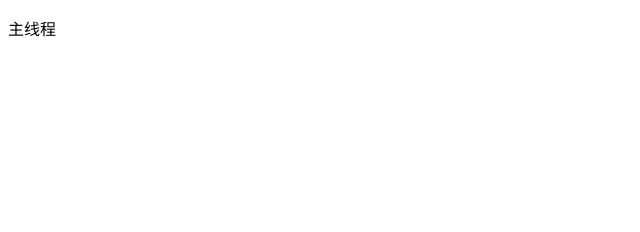
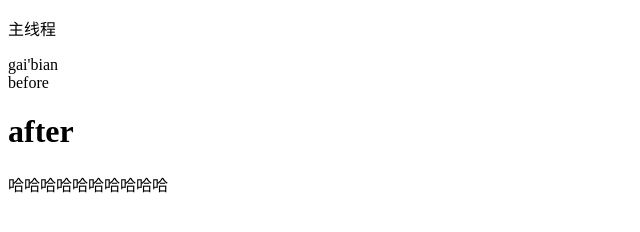
Before and after one commit to w-tutu-m/h5200721w, a plain HTML site: page index.html in a window 1280 px wide. Shown: the whole page, without its empty margins (0-640 px from the left). Drawn offline with Linux system fonts and the light colour scheme.

Commit message:
分支添加内容

```diff
--- a/index.html
+++ b/index.html
@@ -7,5 +7,9 @@
 </head>
 <body>
     <p>主线程</p>
+    <div>gai'bian</div>
+    <div>before</div>
+    <h1>after</h1>
+    哈哈哈哈哈哈哈哈哈哈
 </body>
 </html>
```
